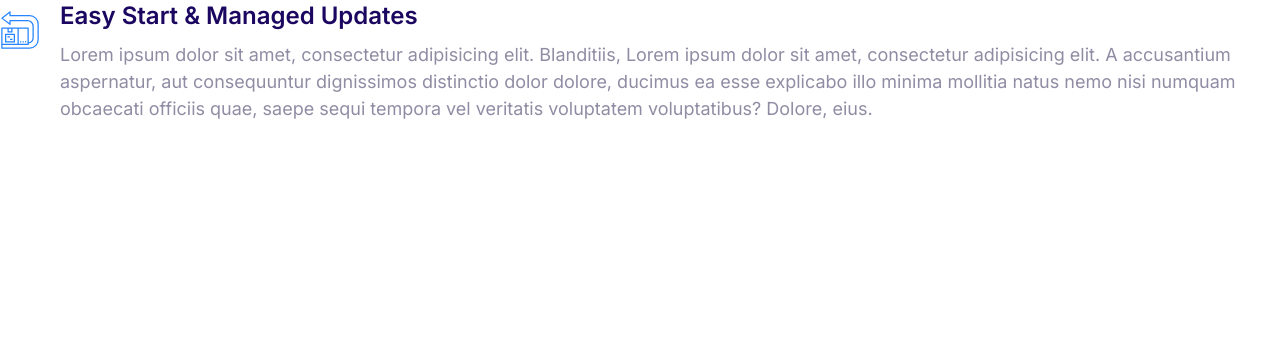
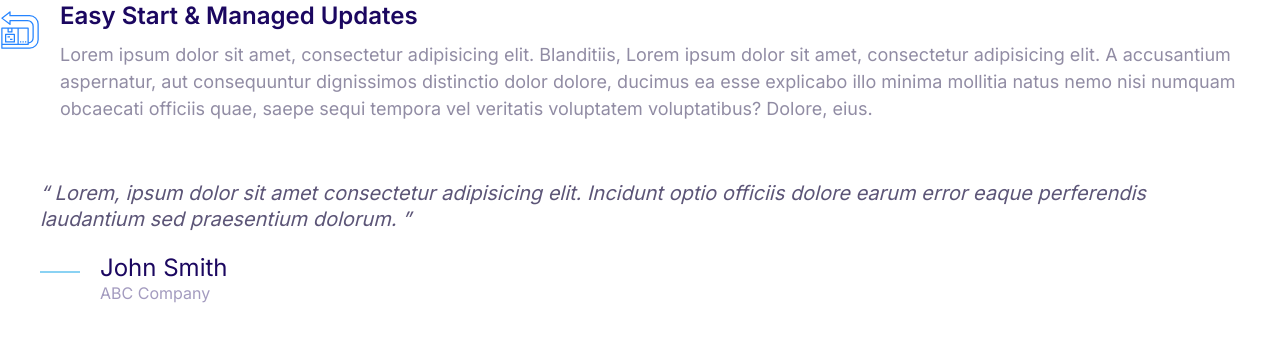
Before and after one commit to quent043/Cloudify, a plain HTML site: page index.html in a window 1280 px wide. Drawn offline with Linux system fonts and the light colour scheme.

Commit message:
Added style for Quotes

```diff
--- a/CSS/styles.css
+++ b/CSS/styles.css
@@ -434,3 +434,51 @@ a {
 .media__image {
     margin-top: 1rem;
 }
+
+/* Quotes */
+
+.quote {
+    font-size: 3rem;
+    font-style: italic;
+    color: var(--color-body-darker);
+    line-height: 1.3;
+}
+
+.quote__text::before {
+    content: open-quote;
+}
+
+.quote__text::after {
+    content: close-quote;
+}
+
+.quote__author {
+    font-size: 2rem;
+    font-weight: 500;
+    font-style: normal;
+    margin-bottom: 0;
+}
+
+.quote__organization {
+    color: var(--color-headings);
+    opacity: 0.4;
+    font-size: 1.5rem;
+    font-style: normal;
+}
+
+.quote__line {
+    position: relative;
+    bottom: 10px;
+}
+
+@media screen and (min-width: 1024px) {
+    .quote {
+        font-size: 2rem;
+    }
+    .quote__author {
+        font-size: 2.4rem;
+    }
+    .quote__organization {
+        font-size: 1.6rem;
+    }
+}
--- a/index.html
+++ b/index.html
@@ -31,5 +31,27 @@
         </p>
     </div>
 </div>
+
+<blockquote class="quote">
+    <p class="quote__text">
+        Lorem, ipsum dolor sit amet consectetur adipisicing elit. Incidunt optio
+        officiis dolore earum error eaque perferendis laudantium sed praesentium
+        dolorum.
+    </p>
+    <footer>
+        <div class="media">
+            <div class="media__image">
+                <svg class="icon icon--primary quote__line">
+                    <use xlink:href="images/sprite.svg#line"></use>
+                </svg>
+            </div>
+            <div class="media__body">
+                <h3 class="media__title quote__author">John Smith</h3>
+                <p class="quote__organization">ABC Company</p>
+            </div>
+        </div>
+    </footer>
+</blockquote>
+
 </body>
 </html>
```
Also changed, not shown: components/media.html (added, +15 -0 lines), components/quotes.html (added, +20 -0 lines).
